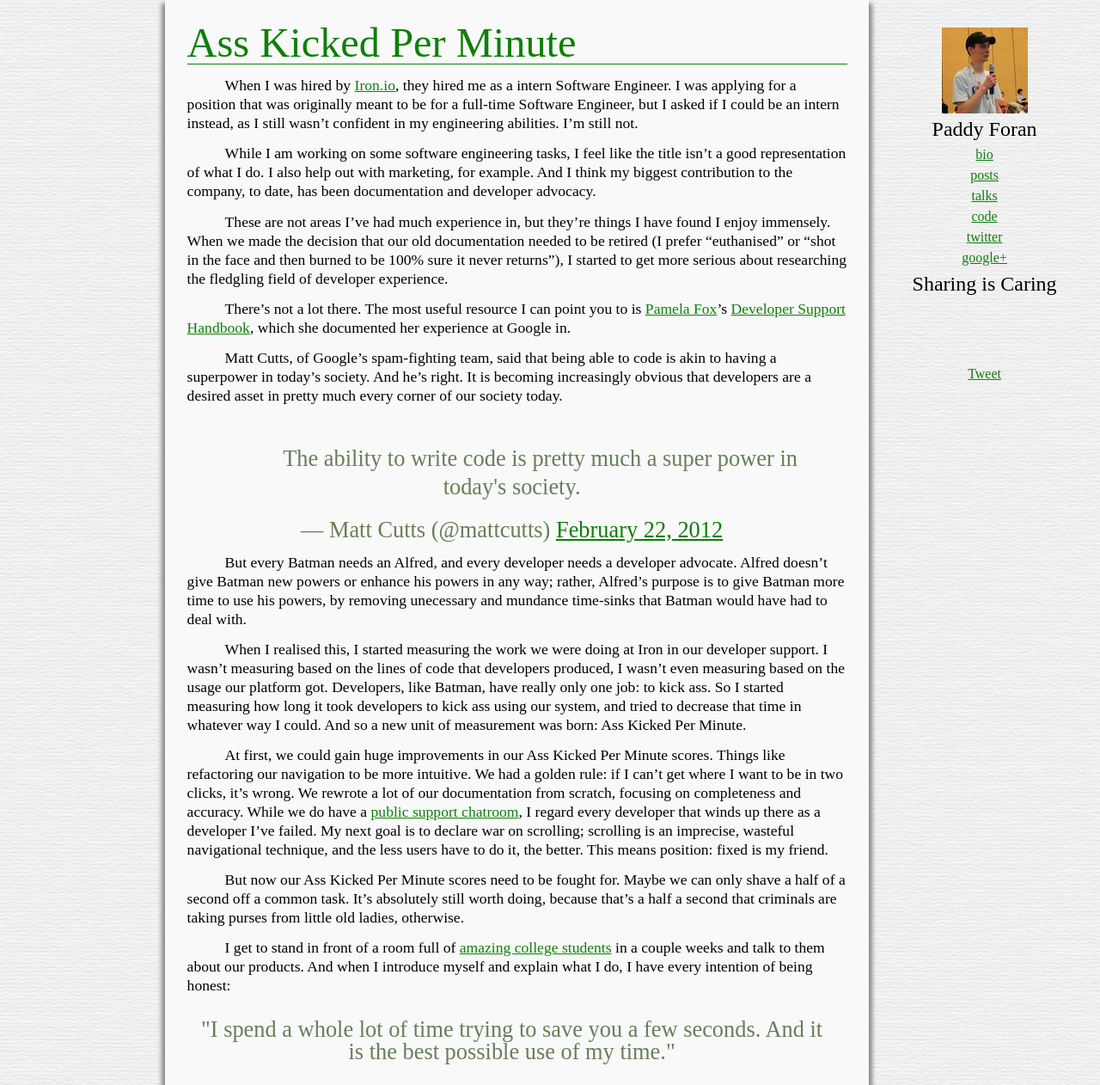
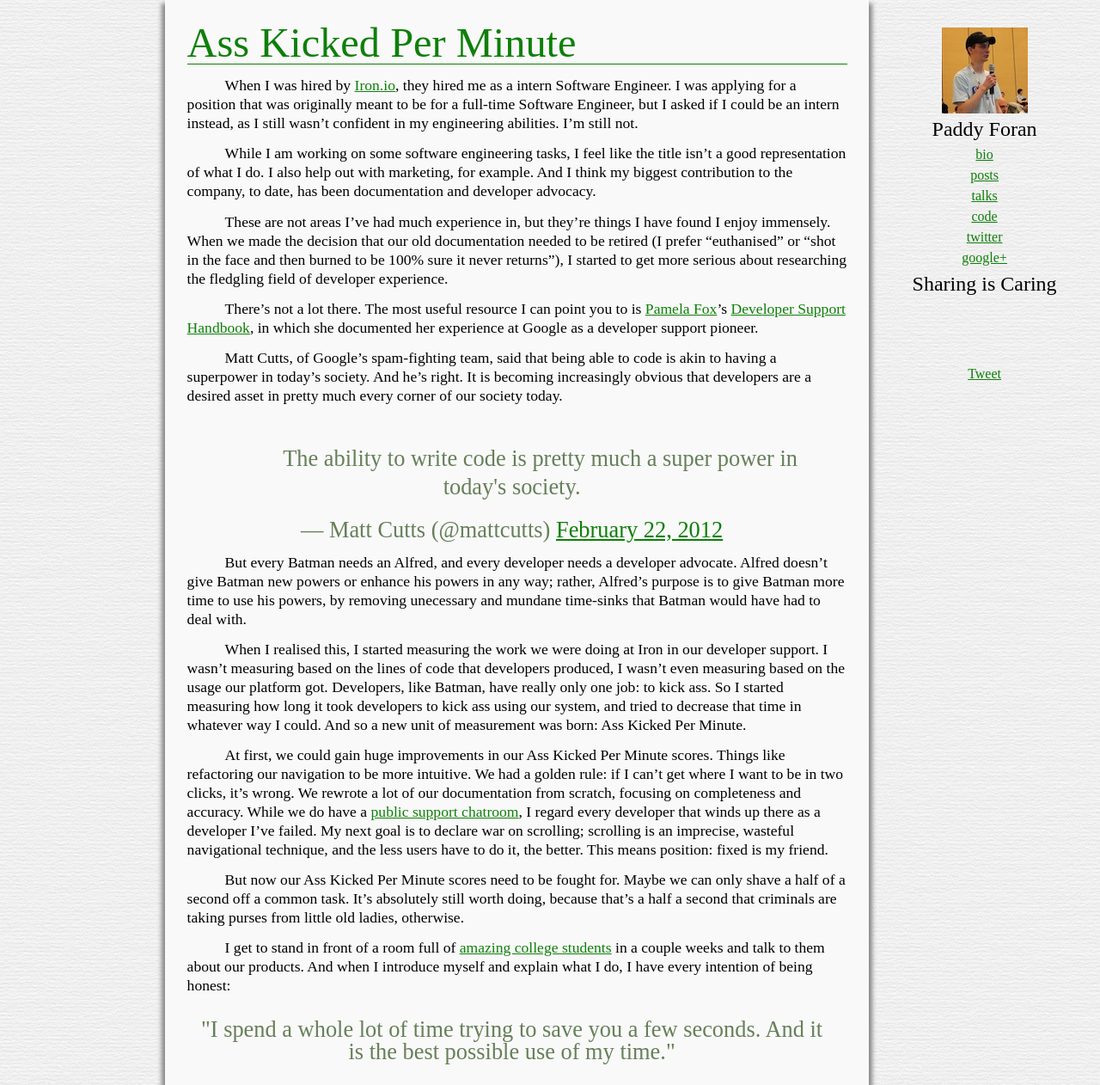
Before and after one commit to paddycarver/blog, a Jekyll site: the page built from _posts/2012-03-04-ass-kicked-per-minute.md, in a window 1280 px wide and 1262 px high. Shown: the whole window at 86% size. Built offline with Jekyll 4.4.1, drawn with Linux system fonts in a browser that asks for light colours; some web fonts are replaced; comment, search, counter and statistics services are not loaded.

Commit message:
Fixed some typo/grammar issues.

```diff
--- a/_posts/2012-03-04-ass-kicked-per-minute.md
+++ b/_posts/2012-03-04-ass-kicked-per-minute.md
@@ -24,7 +24,8 @@
 
 There's not a lot there. The most useful resource I can point you to is
 [Pamela Fox](http://www.pamelafox.org)'s [Developer Support Handbook](http://developer-support-handbook.org),
-which she documented her experience at Google in.
+in which she documented her experience at Google as a developer support
+pioneer.
 
 Matt Cutts, of Google's spam-fighting team, said that being able to code
 is akin to having a superpower in today's society. And he's right. It is
@@ -36,7 +37,7 @@
 But every Batman needs an Alfred, and every developer needs a developer
 advocate. Alfred doesn't give Batman new powers or enhance his powers in
 any way; rather, Alfred's purpose is to give Batman more time to use his
-powers, by removing unecessary and mundance time-sinks that Batman would
+powers, by removing unecessary and mundane time-sinks that Batman would
 have had to deal with.
 
 When I realised this, I started measuring the work we were doing at Iron
```
